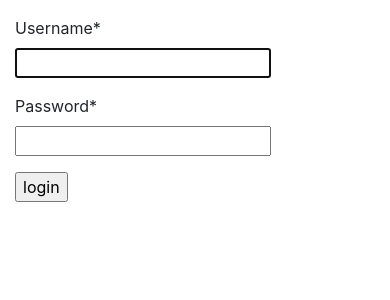
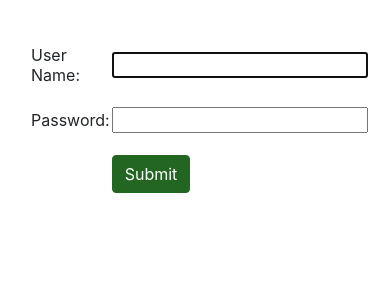
Before and after one commit to kydkang/sims_project2, a Django app: page /account/login/ in a window 390 px wide. Shown: the part 56-356 px from the top of the page. Run offline with Django 3.2, Linux system fonts and the light colour scheme; parts of the project's set-up code (start-up, migrations or seed data) failed here and were passed over; some libraries are stand-ins or nearby versions.

Commit message:
Upgrade login.html

```diff
--- a/account/templates/registration/login.html
+++ b/account/templates/registration/login.html
@@ -7,39 +7,89 @@
 
 {% block content %}
 
+
+<div class="container">
+    <div class="row mt-4">
+      <div class="col-md-4 col-md-offset-4">
+
+{% if messages %}
+  <ul class="messages">
+      {% for message in messages %}
+          <li{% if message.tags %} class="{{ message.tags }}"{% endif %}>{{ message }}</li>
+      {% endfor %}
+  </ul>
+{% endif %}
+
 {% if form.errors %}
   <p> {% trans "Your username and password didn't match. Please try again." %} </p>
 {% endif %}
 
 {% if next %}       {# [[ routed to this login page from ‘next’ page ]] #}
-      {% if user.is_authenticated %}
-      <p>Your account doesn't have access to this page. To proceed,
-      please login with an account that has access.</p>
-      {% else %}
   <p>Please login to see this page.</p>
 {% endif %}
+
+<form method="post" action="{% url 'login' %}">  <!--  https://overiq.com/django-1-11/django-rendering-form-fields-manually/  -->
+  {% csrf_token %}
+
+  <table class="login-table">
+    <tr >
+      <td>User Name: </td>
+      <td>
+          {{ form.username.errors }}
+          {{ form.username }}
+      </td>
+      <td>
+          {% if form.username.help_text %}
+            {{ form.username.help_text }}
           {% endif %}
-
-  <form method="post" action="{% url 'login' %}">
-    {% csrf_token %}
-    <div class="mt-3">
-      <!-- <td>{{ form.username.label_tag }}</td>  -->
-      <td>{{ form.username|as_crispy_field  }}</td>
-    </div>
-    <div class="mt-3">
-      <!-- <td>{{ form.password.label_tag }}</td>  -->
-      <td>{{ form.password|as_crispy_field }}</td>
-    </div>
-    <div class="mt-3">
-      <input type="submit" value="login" />
-      <input type="hidden" name="next" value="{{ next }}" />
-    </div>
+      </td>
+    </tr>
+    <tr class="login-table">
+      <td>Password: </td>
+      <td>
+          {{ form.password.errors }}
+          {{ form.password }}
+      </td>
+      <td>
+          {% if form.password.help_text %}
+            {{ form.password.help_text }}
+          {% endif %}
+      </td>
+    </tr>
+    <tr class="login-table">
+        <td></td>
+        <td colspan="2"><input type="submit" value="Submit" class="btn btn-info"></td>
+    </tr>
+    </table>
 </form>
 
-  {# If you setup the password_reset view in your URLconf #}
-  {#  <p><a href="{% url 'password_reset' %}">Lost password?</a></p>  #}
+</div>
+</div>
+</div>
 
 {% endblock %}
+
+
+
+
+
+
+
+
+
+
+
+
+
+
+
+
+
+
+
+
+
+
 
 {% comment %}
   <!-- from 2byExample -->
@@ -64,7 +114,6 @@
   {% endblock %}
 {% endcomment %}
 
-
 {% comment %}
   we can access a number of separate items for each field:
   •	{{form.field_name}}: The whole field.
--- a/addingNewIndex.txt
+++ b/addingNewIndex.txt
@@ -21,10 +21,10 @@ In views.py, change
 In templates folder, change the subfolder name to sims102
 In each file in templates/sims102 folder,
    - change to {% url 'sims102: .... %}
-In index_list.html,
+In index_list.html
    - change column head name
    - add/delete column data
-In list_detail.html
+In index_detail.html
   - change the column head
   - add/delete column data
 
--- a/static/css/base.css
+++ b/static/css/base.css
@@ -22,8 +22,6 @@ body {
     border-color: #334CFF;
 }
 
-
-
 .btn-info,
 .btn-info:hover,
 .btn-info:active,
@@ -32,3 +30,9 @@ body {
     background-color: #236622;
     border-color: #236622;
 }
+
+/* give space between rows in a table */
+.login-table {
+    border-collapse:separate;
+    border-spacing:0 20px;
+}
```
Lines whose indentation alone changed are shown as unchanged.
